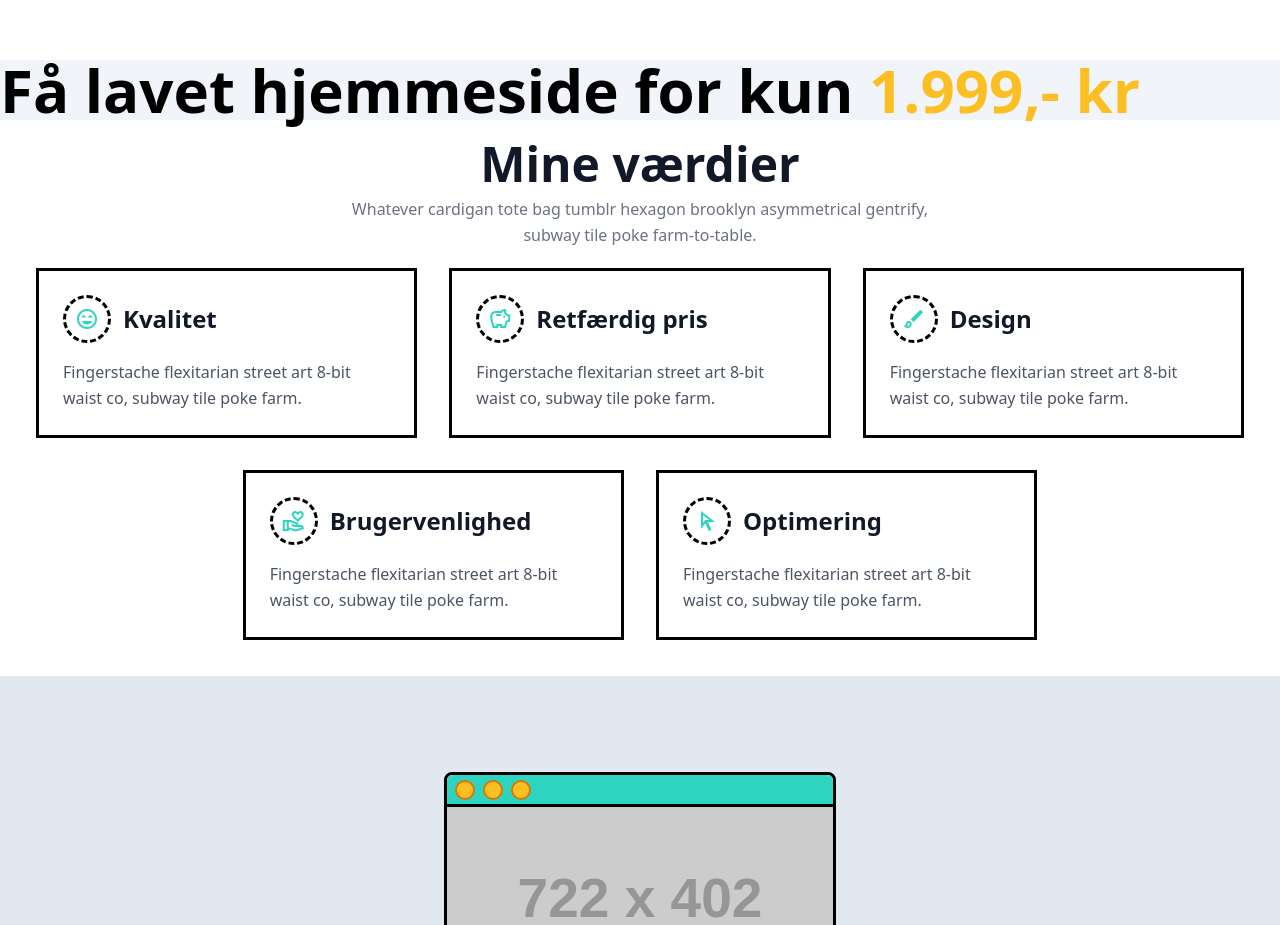
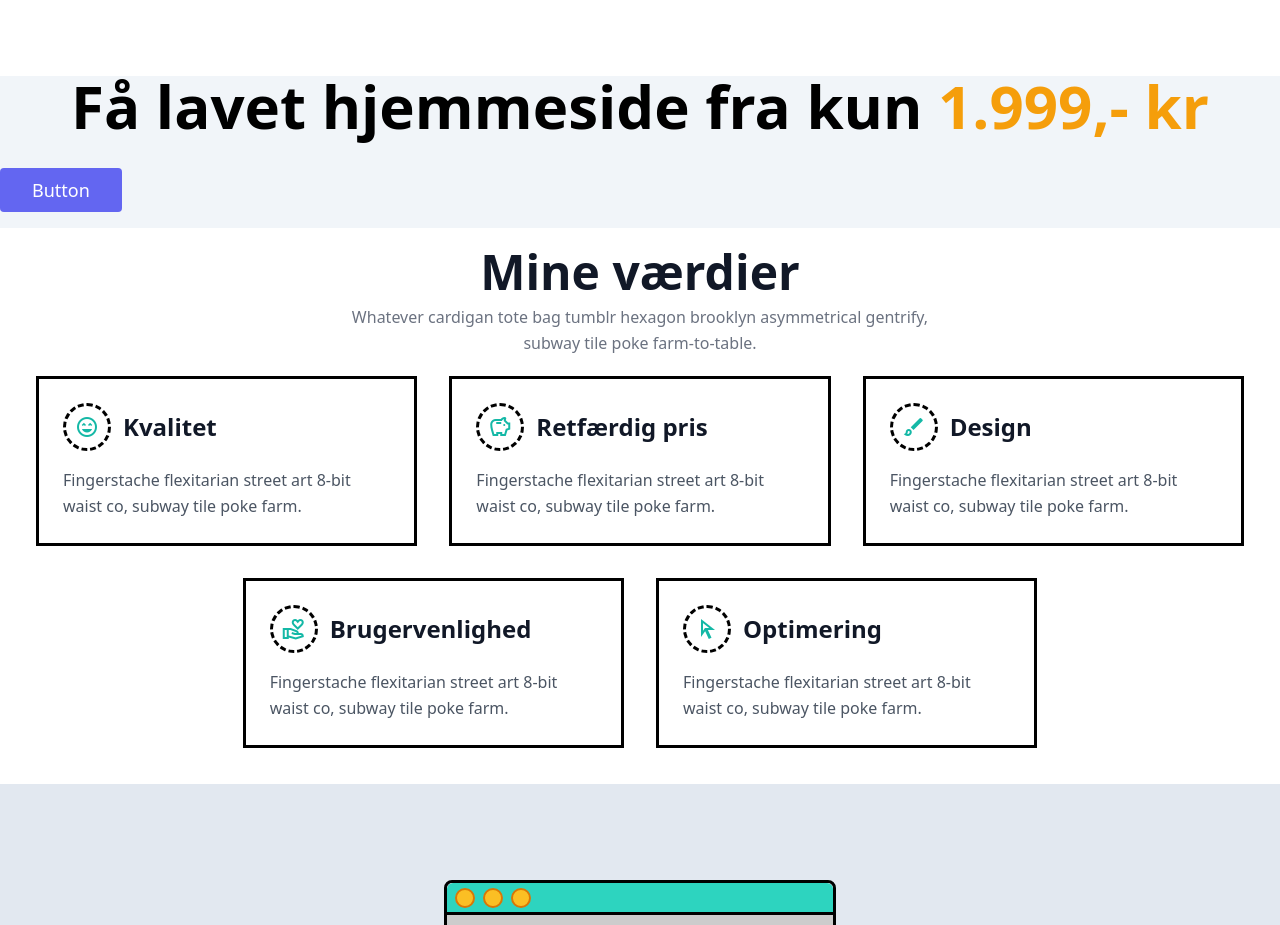
Before and after one commit to kasperzvn/oldKHM, a website: page main/index.html in a window 1280 px wide. Shown: the part 540-1465 px from the top of the page. Drawn offline with nearby package versions, Linux system fonts and the light colour scheme; placeholder pictures from the web are drawn by us; a web font is replaced by a local one.

Commit message:
Working on offer, added new text colors

```diff
--- a/main/index.html
+++ b/main/index.html
@@ -3,7 +3,7 @@
 <head>
     <meta charset="UTF-8">
     <meta name="viewport" content="width=device-width, initial-scale=1.0">
-    <title>Kasper Musaeus - Billige og professionelle hjemmesider</title>
+    <title>Kasper Musaeus - Moderne, billige og professionelle hjemmesider</title>
     <link rel="stylesheet" href="../src/output.css">
     <link rel="stylesheet" href="../src/style.css">
 
@@ -20,7 +20,7 @@
 
         <div class="w-full h-3/4 flex flex-wrap">
             <div class="w-1/2 content-center">
-                <p class="font-anek font-extrabold text-8xl ml-7 mb-3">Det er tid til en <span class="text-amber-400 underline decoration-teal-400">opgradering </span> </p>
+                <p class="font-anek font-extrabold text-8xl ml-7 mb-3">Det er tid til en <span class="text-amber-500 underline decoration-teal-500">opgradering </span> </p>
                 <p class="w-3/4 ml-7">Lorem ipsum dolor sit amet, consectetur adipiscing elit, sed do eiusmod tempor incididunt ut labore et dolore magna aliqua. Ut enim ad minim veniam, quis nostrud exercitation ullamco laboris nisi ut aliquip ex ea commodo consequat. Duis aute irure dolor in reprehenderit in voluptate velit esse cillum dolore eu fugiat nulla pariatur. Excepteur sint occaecat cupidatat non proident, sunt in culpa qui officia deserunt mollit anim id est laborum.</p>
             </div>
             <div class="w-1/2 flex items-center justify-center">
@@ -38,7 +38,7 @@
             </div>
         </div>
 
-        <div class="w-full h-fit bg-slate-100 grid">
+        <div class="w-full h-fit bg-slate-100">
 
             <!-- <div class="text-wrapper h-fit bg-amber-400 w-full col-start-1 row-start-1">
                 <p class="font-syne text-2xl">TILBUD</p>
@@ -51,8 +51,8 @@
             </div> -->
 
             <!-- <p class="font-syne tracking-widest text-8xl font-extrabold col-start-1 text-teal-400">TILBUD</p> -->
-            <p class="text-6xl font-extrabold offertext">Få lavet hjemmeside for kun <span class="shineeffect">1.999,- kr</span></p>
-
+            <p class="text-6xl font-extrabold offertext text-center my-4">Få lavet hjemmeside fra kun <span class="shineeffect">1.999,- kr</span></p>
+            <button class=" my-4 text-white bg-indigo-500 border-0 py-2 px-8 focus:outline-none hover:bg-indigo-600 rounded text-lg">Button</button>
 
 
         </div>
@@ -71,13 +71,13 @@
                   <div class="border-3 border-black p-6">
 
                     <div class="h-12 w-full flex items-center mb-4">
-                        <div class="aspect-square h-full inline-flex items-center justify-center rounded-full border-3 border-dashed border-black text-teal-400">
+                        <div class="aspect-square h-full inline-flex items-center justify-center rounded-full border-3 border-dashed border-black text-teal-500">
                             <span class="material-symbols-outlined">sentiment_very_satisfied</span>
                         </div>
                         <h2 class="text-2xl text-gray-900 font-anek font-semibold title-font ml-3">Kvalitet</h2>
                     </div>
 
-                    <p class="leading-relaxed text-base">Fingerstache flexitarian street art 8-bit waist co, subway tile poke farm.</p>
+                    <p class="leading-relaxed text-base">Fingerstache flexitarian street art 8-bit waist co, subway tile poke farm. </p>
 
                   </div>
                 </div>
@@ -86,7 +86,7 @@
                 <div class="border-3 border-black p-6">
 
                   <div class="h-12 w-full flex items-center mb-4">
-                      <div class="aspect-square h-full inline-flex items-center justify-center rounded-full border-3 border-dashed border-black text-teal-400">
+                      <div class="aspect-square h-full inline-flex items-center justify-center rounded-full border-3 border-dashed border-black text-teal-500">
                           <span class="material-symbols-outlined">savings</span>
                       </div>
                       <h2 class="text-2xl text-gray-900 font-anek font-semibold title-font ml-3">Retfærdig pris</h2>
@@ -101,7 +101,7 @@
               <div class="border-3 border-black p-6">
 
                 <div class="h-12 w-full flex items-center mb-4">
-                    <div class="aspect-square h-full inline-flex items-center justify-center rounded-full border-3 border-dashed border-black text-teal-400">
+                    <div class="aspect-square h-full inline-flex items-center justify-center rounded-full border-3 border-dashed border-black text-teal-500">
                         <span class="material-symbols-outlined">brush</span>
                     </div>
                     <h2 class="text-2xl text-gray-900 font-anek font-semibold title-font ml-3">Design</h2>
@@ -116,7 +116,7 @@
                     <div class="w-full h-full bg-gray-400"></div>
 
                     <div class="h-12 w-full flex items-center mb-4">
-                        <div class="aspect-square h-full inline-flex items-center justify-center rounded-full border-3 border-dashed border-black text-teal-400 z-10">
+                        <div class="aspect-square h-full inline-flex items-center justify-center rounded-full border-3 border-dashed border-black text-teal-500">
                             <span class="material-symbols-outlined">volunteer_activism</span>
                         </div>
                         <h2 class="text-2xl text-gray-900 font-anek font-semibold title-font ml-3 z-10">Brugervenlighed</h2>
@@ -131,7 +131,7 @@
                     <div class="border-3 border-black p-6">
 
                       <div class="h-12 w-full flex items-center mb-4">
-                          <div class="aspect-square h-full inline-flex items-center justify-center rounded-full border-3 border-dashed border-black text-teal-400">
+                          <div class="aspect-square h-full inline-flex items-center justify-center rounded-full border-3 border-dashed border-black text-teal-500">
                               <span class="material-symbols-outlined">arrow_selector_tool</span>
                           </div>
                           <h2 class="text-2xl text-gray-900 font-anek font-semibold title-font ml-3">Optimering</h2>
--- a/src/style.css
+++ b/src/style.css
@@ -1,3 +1,4 @@
+
 .text-wrapper {
     display: flex;
     justify-content: flex-start;
@@ -18,7 +19,7 @@
 }
 
 .shineeffect {
-    background-color: #fbbf24;
+    background-color: #f59e0b;
     background-image: linear-gradient(
         -75deg,
         transparent 0,
```
Also changed, not shown: src/output.css.
